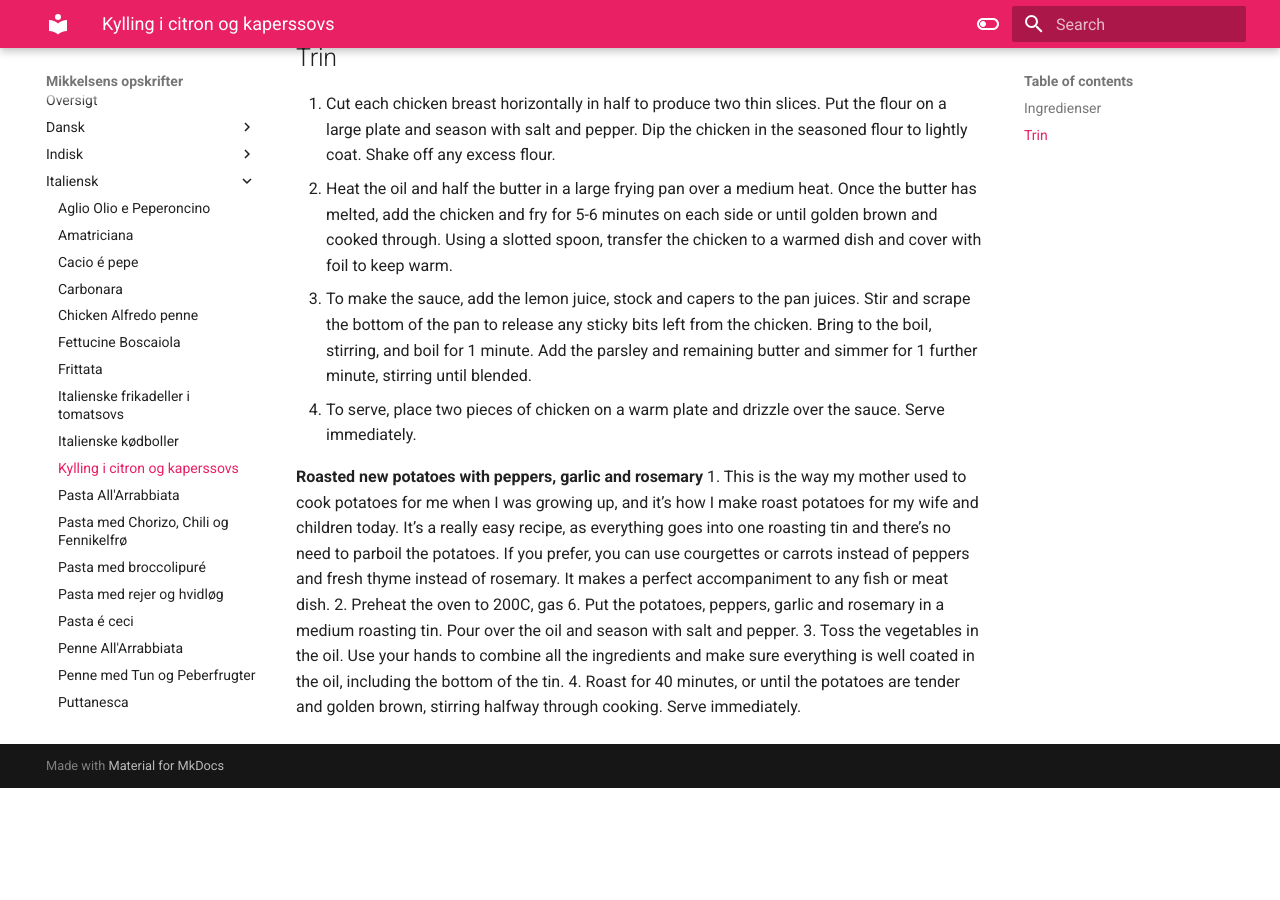
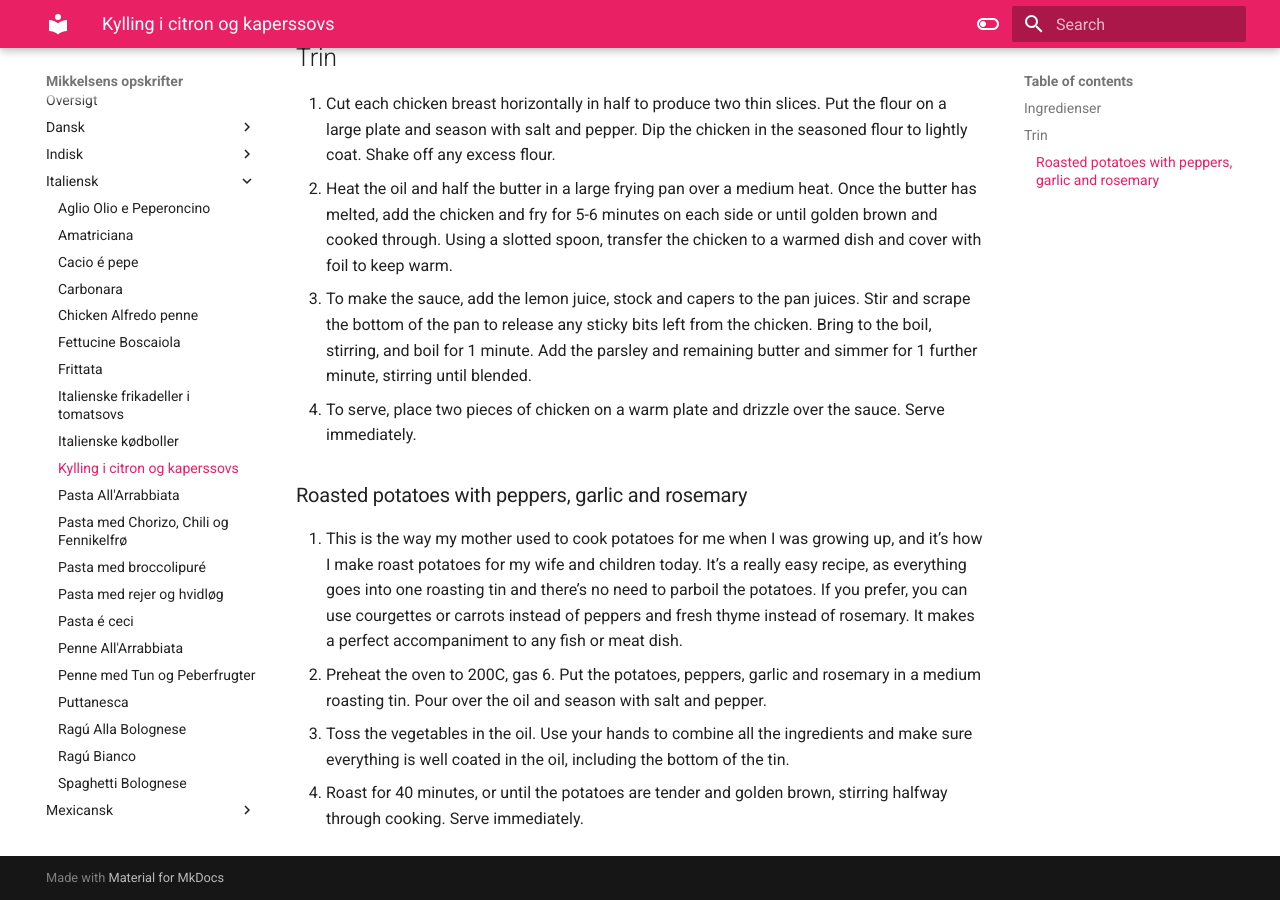
Before and after one commit to madsyde/Opskrifter, an MkDocs documentation site: the page built from docs/Italiensk/Kylling i citron og kaperssovs.md, in a window 1280 px wide and 900 px high, scrolled down 859 px. Built offline with MkDocs 1.6.1 and Material for MkDocs 9.7.7, drawn with Linux system fonts in a browser that asks for light colours; before the commit the page ends 1647 px from its top, so only the background shows below that.

Commit message:
Update Kylling i citron og kaperssovs.md

```diff
--- a/docs/Italiensk/Kylling i citron og kaperssovs.md
+++ b/docs/Italiensk/Kylling i citron og kaperssovs.md
@@ -26,7 +26,7 @@
 3. To make the sauce, add the lemon juice, stock and capers to the pan juices. Stir and scrape the bottom of the pan to release any sticky bits left from the chicken. Bring to the boil, stirring, and boil for 1 minute. Add the parsley and remaining butter and simmer for 1 further minute, stirring until blended.
 4. To serve, place two pieces of chicken on a warm plate and drizzle over the sauce. Serve immediately.
 
-**Roasted new potatoes with peppers, garlic and rosemary**
+### Roasted potatoes with peppers, garlic and rosemary
 1. This is the way my mother used to cook potatoes for me when I was growing up, and it’s how I make roast potatoes for my wife and children today. It’s a really easy recipe, as everything goes into one roasting tin and there’s no need to parboil the potatoes. If you prefer, you can use courgettes or carrots instead of peppers and fresh thyme instead of rosemary. It makes a perfect accompaniment to any fish or meat dish.
 2. Preheat the oven to 200C, gas 6. Put the potatoes, peppers, garlic and rosemary in a medium roasting tin. Pour over the oil and season with salt and pepper.
 3. Toss the vegetables in the oil. Use your hands to combine all the ingredients and make sure everything is well coated in the oil, including the bottom of the tin.
```
